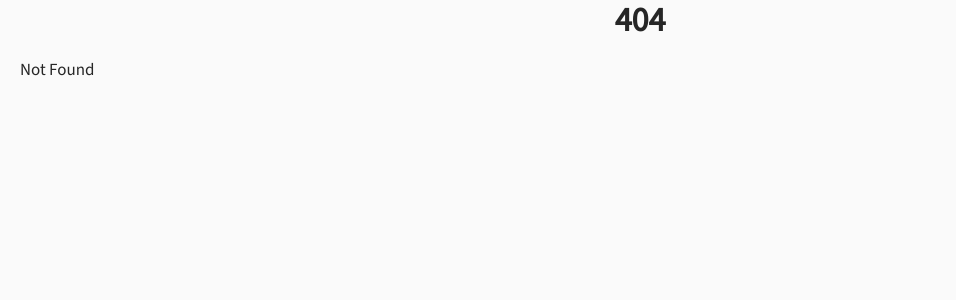
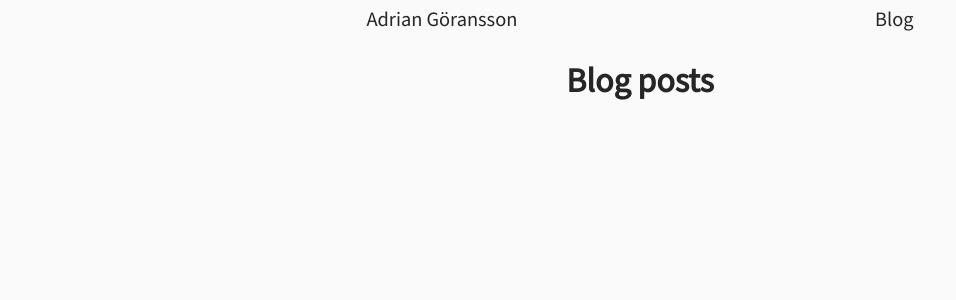
Before and after one commit to adriangoransson/adriangoransson.github.io, a SvelteKit app: page /blog in a window 1280 px wide. Before the commit this address had no page. Shown: the top 300 px of the page, without its empty margins (0-956 px from the left). Built offline with nearby package versions, Linux system fonts and the light colour scheme.

Commit message:
Add blog foundation (mdsvex + shiki)

```diff
--- /dev/null
+++ b/mdsvex.config.js
@@ -0,0 +1,27 @@
+import { defineMDSveXConfig as defineConfig, escapeSvelte } from 'mdsvex';
+import { codeToHtml } from 'shiki';
+
+const config = defineConfig({
+	extensions: ['.md'],
+	layout: 'src/lib/mdsvex_layout.svelte',
+
+	smartypants: {
+		dashes: 'oldschool',
+	},
+
+	highlight: {
+		highlighter: async (code, lang = 'text') => {
+			return escapeSvelte(
+				await codeToHtml(code, {
+					lang,
+					themes: {
+						light: 'github-light',
+						dark: 'github-dark',
+					},
+				}),
+			);
+		},
+	},
+});
+
+export default config;
--- a/package.json
+++ b/package.json
@@ -22,8 +22,10 @@
 		"eslint": "^8.56.0",
 		"eslint-config-prettier": "^9.1.0",
 		"eslint-plugin-svelte": "^2.36.0-next.4",
+		"mdsvex": "^0.11.0",
 		"prettier": "^3.1.1",
 		"prettier-plugin-svelte": "^3.1.2",
+		"shiki": "^1.1.3",
 		"svelte": "^5.0.0-next.1",
 		"svelte-check": "^3.6.0",
 		"tslib": "^2.4.1",
--- /dev/null
+++ b/src/lib/mdsvex_layout.svelte
@@ -0,0 +1,38 @@
+<script lang="ts">
+	import type { Snippet } from 'svelte';
+
+	interface Props {
+		title: string;
+		date: string;
+		children: Snippet;
+	}
+
+	let { title, date, children } = $props<Props>();
+
+	const d = $derived(date?.substring(0, 10));
+</script>
+
+<svelte:head>
+	<title>{title}</title>
+</svelte:head>
+
+<article>
+	<header>
+		<h1>{title}</h1>
+		{#if d}
+			<time datetime={d}>{d}</time>
+		{/if}
+	</header>
+
+	{@render children()}
+</article>
+
+<style>
+	header {
+		text-align: center;
+	}
+
+	h1 {
+		font-size: 2em;
+	}
+</style>
--- /dev/null
+++ b/src/lib/shiki.css
@@ -0,0 +1,7 @@
+@media (prefers-color-scheme: dark) {
+	.shiki,
+	.shiki span {
+		color: var(--shiki-dark) !important;
+		background-color: var(--shiki-dark-bg) !important;
+	}
+}
--- a/src/routes/+page.svelte
+++ b/src/routes/+page.svelte
@@ -28,6 +28,7 @@
 	</p>
 
 	<section id="links">
+		<span><a href="/blog">blog</a></span>
 		<span><a href="https://github.com/adriangoransson">github</a></span>
 		<span><a href="https://www.linkedin.com/in/adriangoransson">linkedin</a></span>
 		<span><a href="mailto:adrian@adrg.se">adrian@adrg.se</a></span>
--- /dev/null
+++ b/src/routes/blog/+layout.svelte
@@ -0,0 +1,24 @@
+<script>
+	import '$lib/shiki.css';
+
+	let { children } = $props();
+</script>
+
+<nav>
+	<a class="alt" href="/">Adrian Göransson</a>
+	<a class="alt" href="/blog">Blog</a>
+</nav>
+
+{@render children()}
+
+<style>
+	nav {
+		margin-top: 5px;
+		display: flex;
+		justify-content: space-between;
+	}
+
+	a {
+		font-size: 1.2em;
+	}
+</style>
--- /dev/null
+++ b/src/routes/blog/+page.server.ts
@@ -0,0 +1,45 @@
+import { dev } from '$app/environment';
+
+const pages = import.meta.glob('./*/+page.md');
+
+export interface Post {
+	title: string;
+	date?: string;
+	path: string;
+	blurb: string;
+}
+
+export const load = async () => {
+	const posts = await Promise.all(
+		Object.entries(pages).map(async ([path, resolve]): Promise<Post> => {
+			const component = await resolve();
+
+			return {
+				...component.metadata,
+				path: path.split('+')[0],
+			};
+		}),
+	);
+
+	const processed = posts
+		.filter((p) => dev || p.date) // Include dateless posts in dev mode (drafts).
+		.toSorted((p1, p2) => {
+			if (p1.date === p2.date) {
+				return p1.title < p2.title ? -1 : 1;
+			}
+
+			if (!p1.date) {
+				return -1;
+			}
+
+			if (!p2.date) {
+				return 1;
+			}
+
+			return p1.date > p2.date ? -1 : 1;
+		});
+
+	return {
+		posts: processed,
+	};
+};
--- /dev/null
+++ b/src/routes/blog/+page.svelte
@@ -0,0 +1,43 @@
+<script lang="ts">
+	import { page } from '$app/stores';
+
+	let { data } = $props();
+</script>
+
+<svelte:head>
+	<title>Blog | Adrian Göransson</title>
+</svelte:head>
+
+<main>
+	<header>
+		<h1>Blog posts</h1>
+	</header>
+
+	{#each data.posts as post}
+		<a class="alt" href={`${$page.route.id}/${post.path}`}
+			><span>
+				{post.title}
+			</span>
+			<span>
+				{#if post.date}
+					{post.date.substring(0, 10)}
+				{/if}
+			</span>
+		</a>
+	{/each}
+</main>
+
+<style>
+	header {
+		margin: 25px auto;
+	}
+	a {
+		display: flex;
+		justify-content: space-between;
+		padding: 5px;
+	}
+
+	main {
+		margin-bottom: 50px;
+	}
+</style>
--- a/svelte.config.js
+++ b/svelte.config.js
@@ -1,11 +1,15 @@
+import { mdsvex } from 'mdsvex';
+import mdsvexConfig from './mdsvex.config.js';
 import adapter from '@sveltejs/adapter-static';
 import { vitePreprocess } from '@sveltejs/vite-plugin-svelte';
 
 /** @type {import('@sveltejs/kit').Config} */
 const config = {
+	extensions: ['.svelte', ...mdsvexConfig.extensions],
+
 	// Consult https://kit.svelte.dev/docs/integrations#preprocessors
 	// for more information about preprocessors
-	preprocess: vitePreprocess(),
+	preprocess: [vitePreprocess(), mdsvex(mdsvexConfig)],
 
 	kit: {
 		adapter: adapter(),
```
Also changed, not shown: 1 other file (tests, documents, lock files or other folders).
